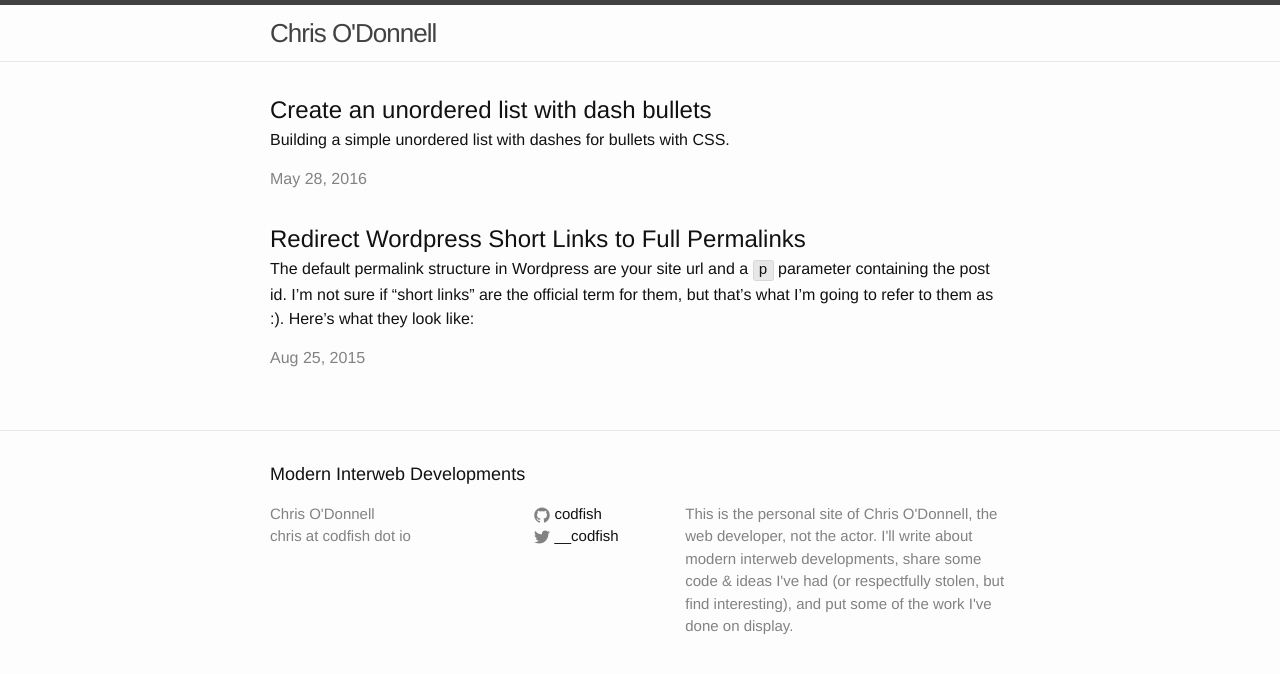
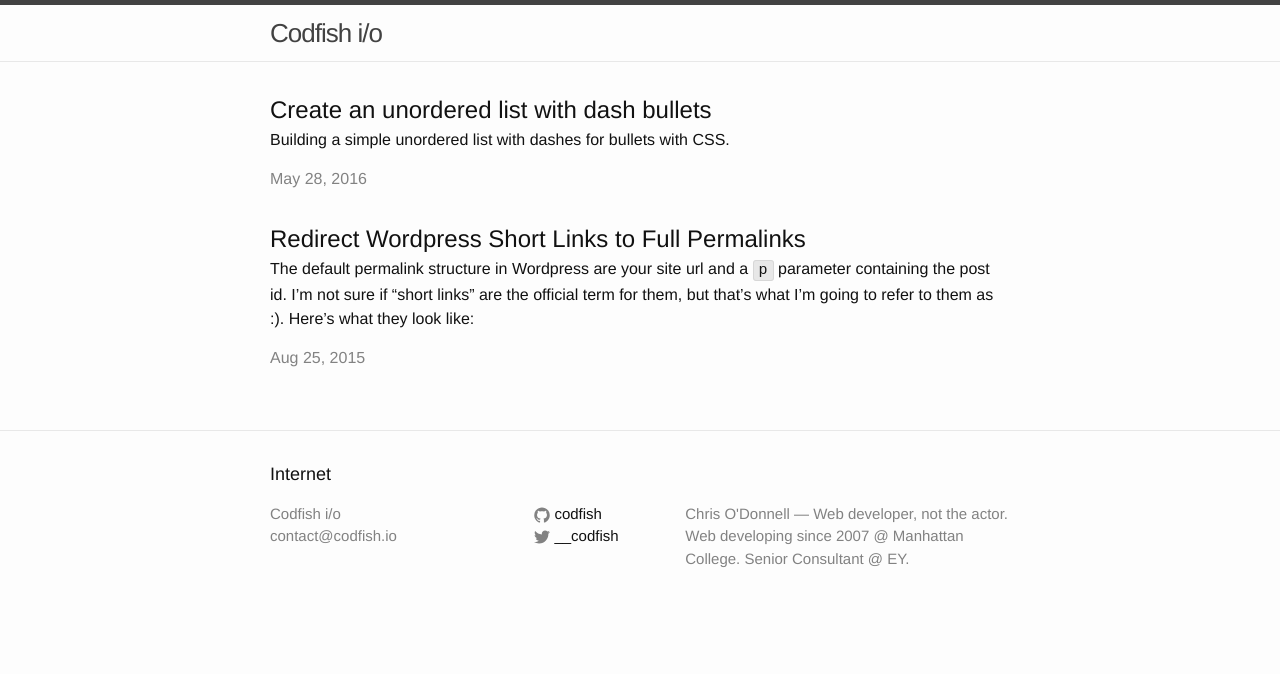
Before and after one commit to codfish/codfish.io, a Jekyll site: the page built from index.html, in a window 1280 px wide. Shown: the top 674 px of the page. Built offline with Jekyll 4.4.1, drawn with Linux system fonts in a browser that asks for light colours.

Commit message:
Update site metadata

```diff
--- a/_config.yml
+++ b/_config.yml
@@ -1,14 +1,11 @@
 ---
 # Site settings
-title: Chris O'Donnell
-slogan: Modern Interweb Developments
-email: chris at codfish dot io
-description: > # this means to ignore newlines until "baseurl:"
-  This is the personal site of Chris O'Donnell, the web developer, not the actor.
-  I'll write about modern interweb developments, share some code & ideas I've had
-  (or respectfully stolen, but find interesting), and put some of the work I've
-  done on display.
-url: "http://codfish.io" # the base hostname & protocol for your site
+title: Codfish i/o
+slogan: Internet
+email: contact@codfish.io
+description: >
+  Chris O'Donnell &mdash; Web developer, not the actor. Web developing since 2007 @ Manhattan College. Senior Consultant @ EY.
+url: "http://codfish.io"
 twitter_username: __codfish
 github_username:  codfish
 permalink: /post/:title
```
